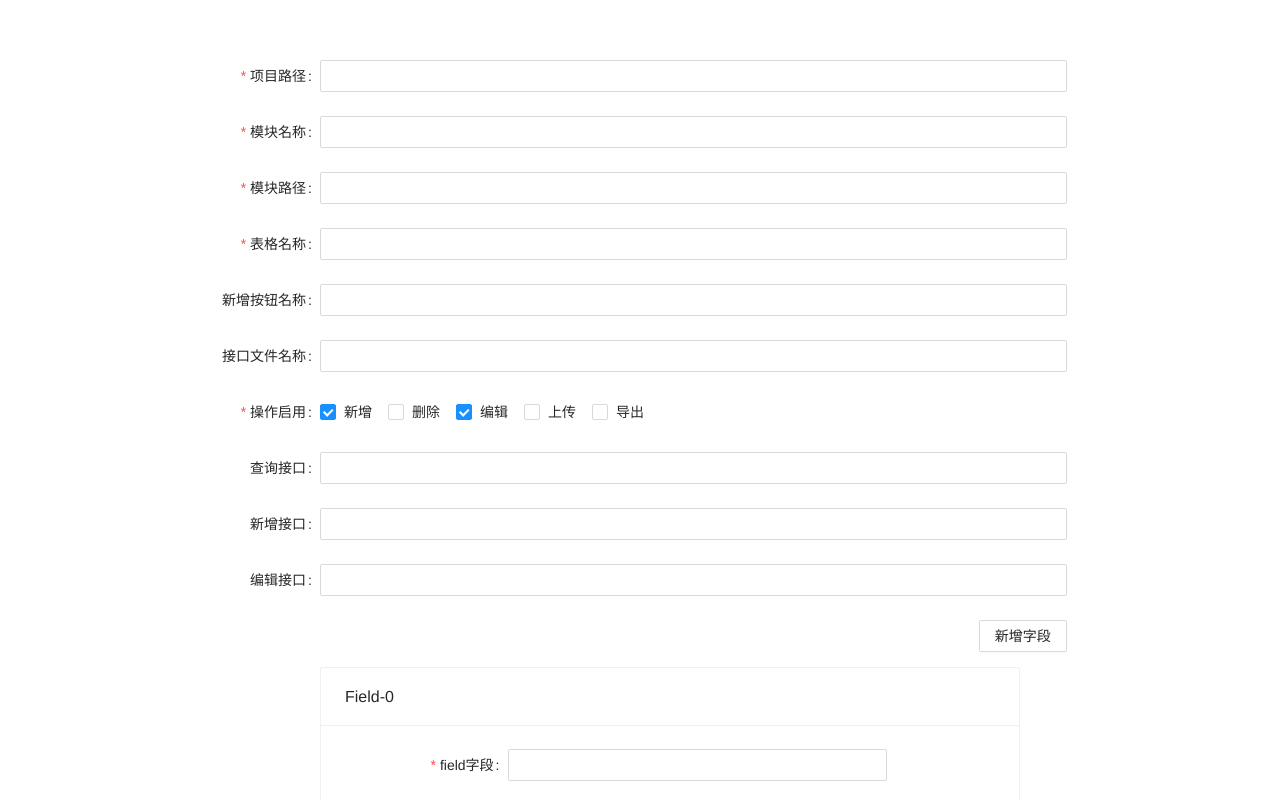
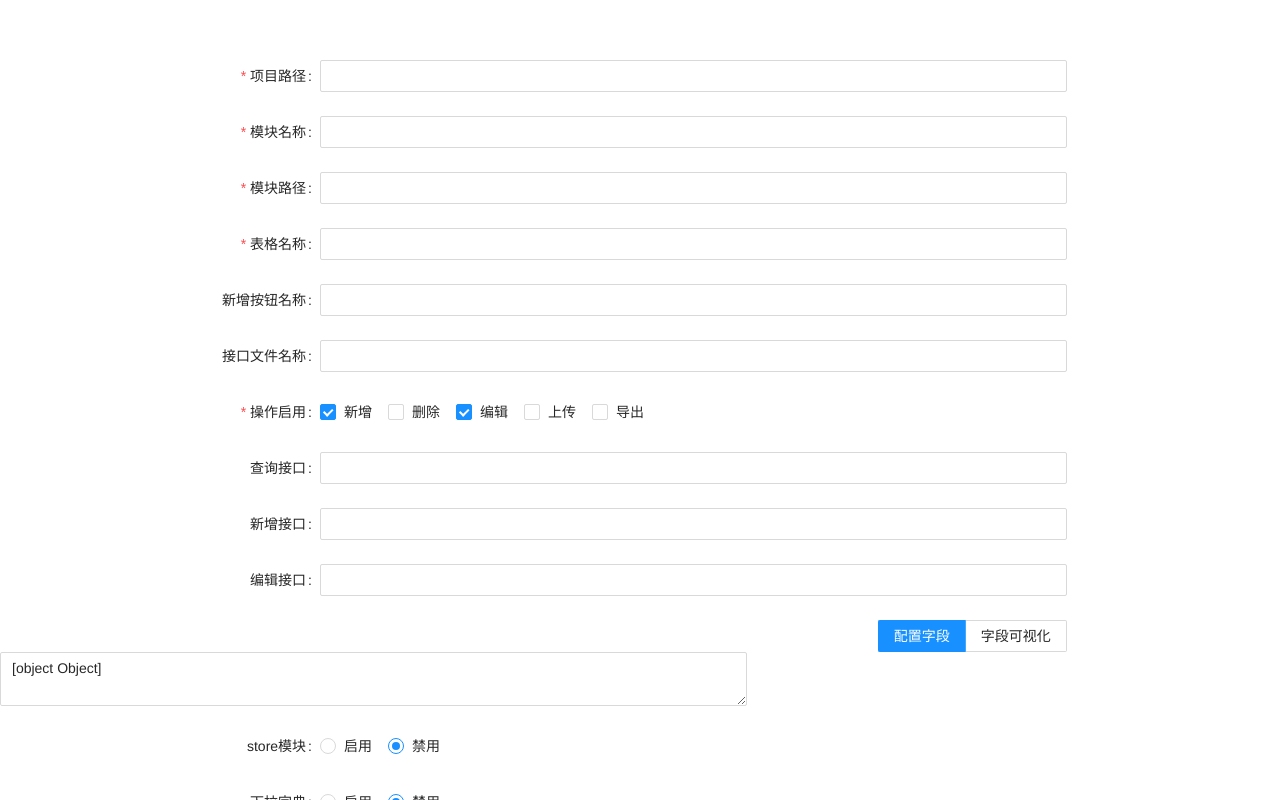
Before and after one commit to LittleMason/sword-form, a Vue app: page / in a window 1280 px wide. Shown: the top 800 px of the page. Built offline with nearby package versions, Linux system fonts and the light colour scheme.

Commit message:
✨ feat: complete 20230116

```diff
--- a/src/App.vue
+++ b/src/App.vue
@@ -73,9 +73,17 @@
       <a-input v-model:value="formState.apis['Export']"></a-input>
     </a-form-item>
     <div class="ant-col ant-col-20" style="text-align: right">
-      <a-button @click="handleAddFields">新增字段</a-button>
+      <a-radio-group v-model:value="fieldViewType" button-style="solid">
+        <a-radio-button value="config">配置字段</a-radio-button>
+        <a-radio-button value="vision">字段可视化</a-radio-button>
+      </a-radio-group>
     </div>
-    <a-space direction="vertical" style="margin-left: 25%">
+    <a-form-item v-if="fieldViewType === 'config'">
+      <a-textarea
+        v-model:value="formState.dynamicFields"
+      />
+    </a-form-item>
+    <a-space direction="vertical" style="margin-left: 25%" v-else-if="fieldViewType === 'vision'">
       <a-card
         :title="'Field-' + index"
         style="width: 700px"
@@ -128,7 +136,9 @@
           >
         </div>
       </a-card>
+      <a-button @click="handleAddFields" block type="primary"><PlusOutlined /> 新增字段</a-button>
     </a-space>
+
     <a-form-item label="store模块">
       <a-radio-group v-model:value="formState.hasStore">
         <a-radio :value="true">启用</a-radio>
@@ -168,16 +178,18 @@
 import { defineComponent, reactive, toRaw, ref } from "vue";
 import { Form } from "ant-design-vue";
 import { ProjectConfigScema, DynamicFieldType } from "./types/index";
-import { MinusCircleOutlined } from "@ant-design/icons-vue";
+import { MinusCircleOutlined,PlusOutlined } from "@ant-design/icons-vue";
 const useForm = Form.useForm;
 export default defineComponent({
   name: "App",
-  components: { MinusCircleOutlined },
+  components: { MinusCircleOutlined,PlusOutlined },
   setup() {
     const formItemLayout = {
       labelCol: { span: 6 },
       wrapperCol: { span: 14 },
     };
+    type FieldViewType = 'config' | 'vision'
+    const fieldViewType = ref<FieldViewType>('config');
     const formState = reactive<ProjectConfigScema>({
       projectUrl: "",
       modelName: "",
@@ -339,6 +351,7 @@ export default defineComponent({
 
     const demo = ref("222");
     return {
+      fieldViewType,
       formItemLayout,
       validateInfos,
       formState,
```
